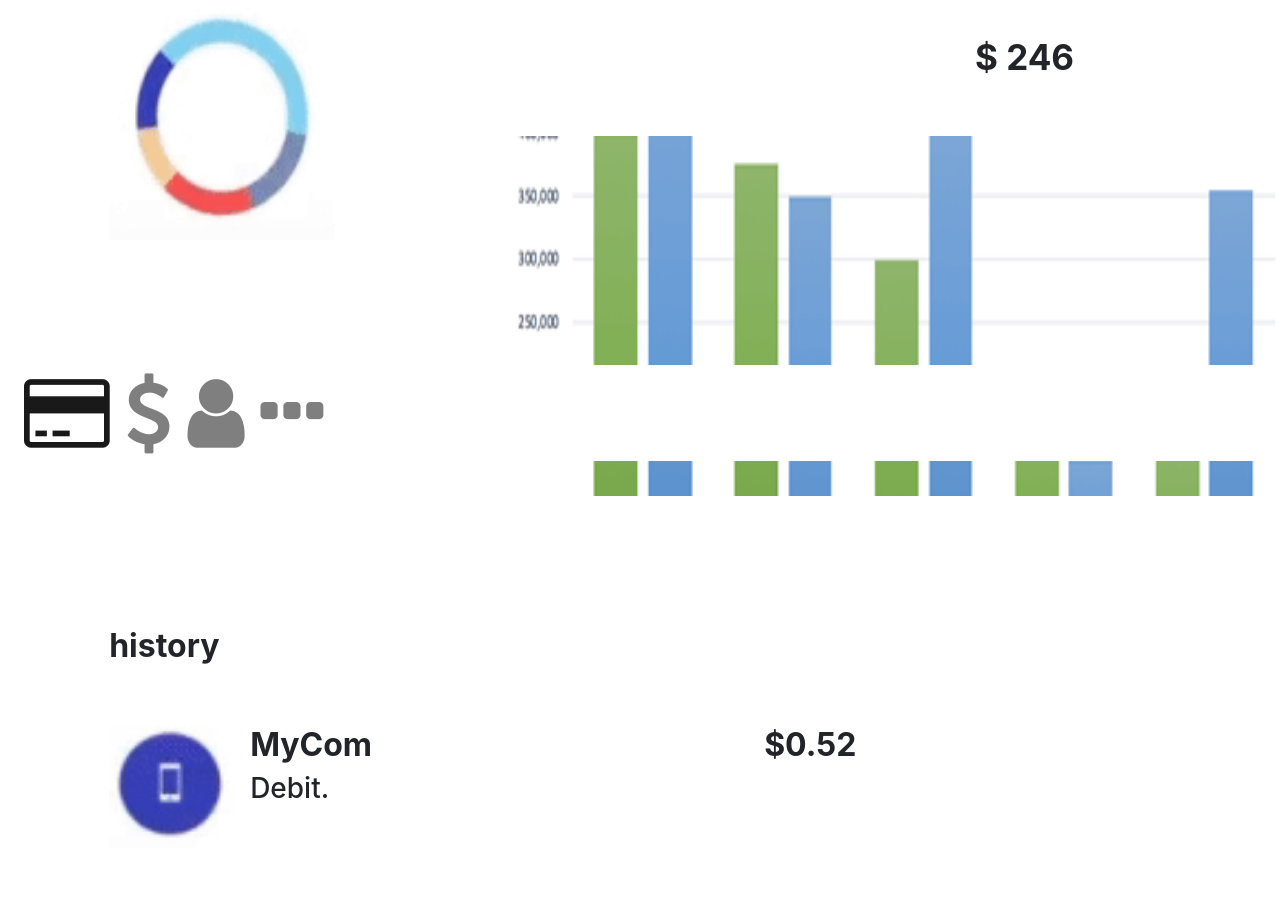
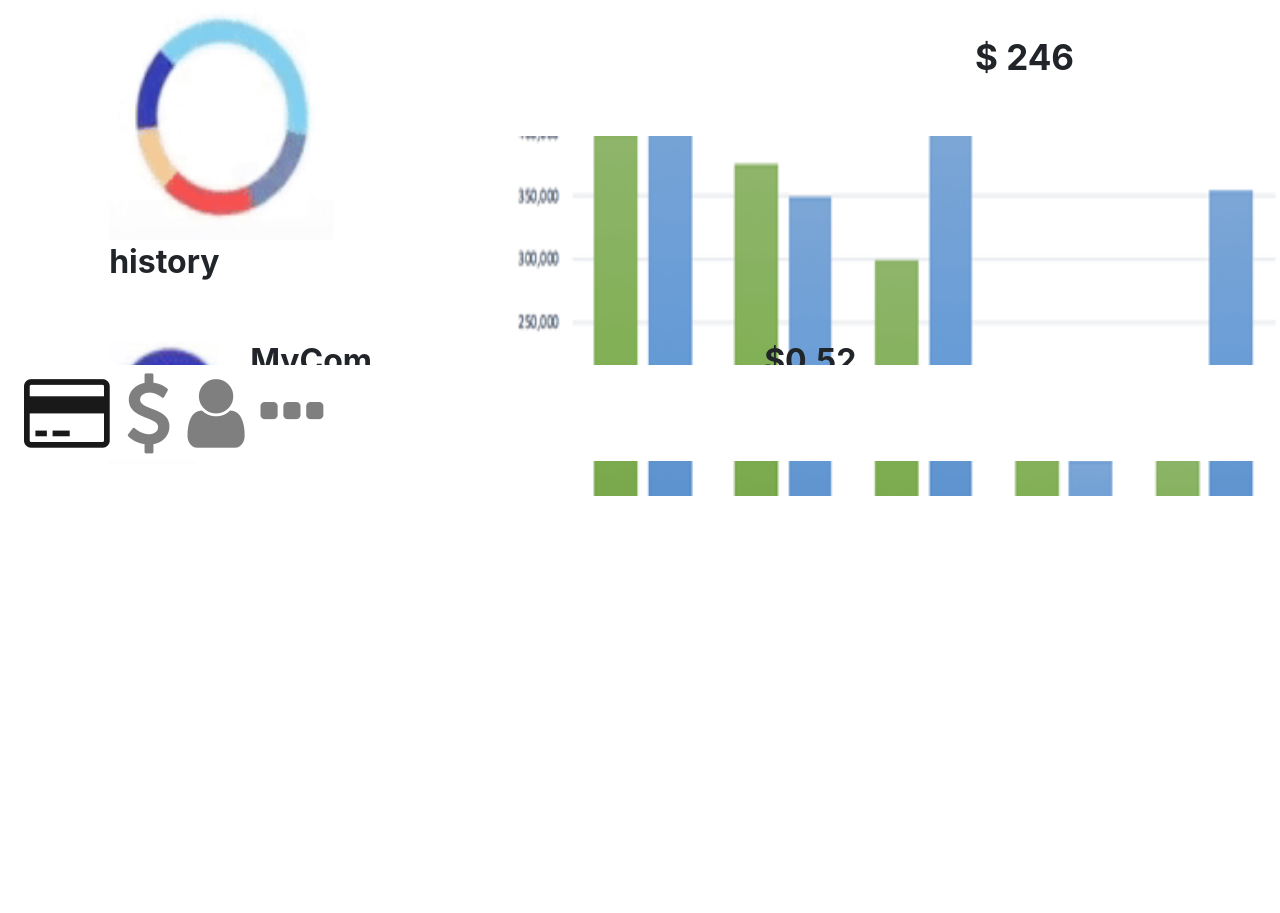
Before and after one commit to NeoAnoman/Wickret-Copy, a PHP site: page /index.html in a window 1280 px wide. Shown: the part 830-1743 px from the top of the page. Run offline with PHP 8.4, Linux system fonts and the light colour scheme; some libraries are stand-ins or nearby versions.

Commit message:
Update style.css

```diff
--- a/assets/css/style.css
+++ b/assets/css/style.css
@@ -106,7 +106,7 @@
   margin-top: -50%;
 }
 .moveup3 {
-  margin-top: -30%;
+  margin-top: -60%;
 }
 .scaleMe {
   transform: scaleX(0.6);
```
